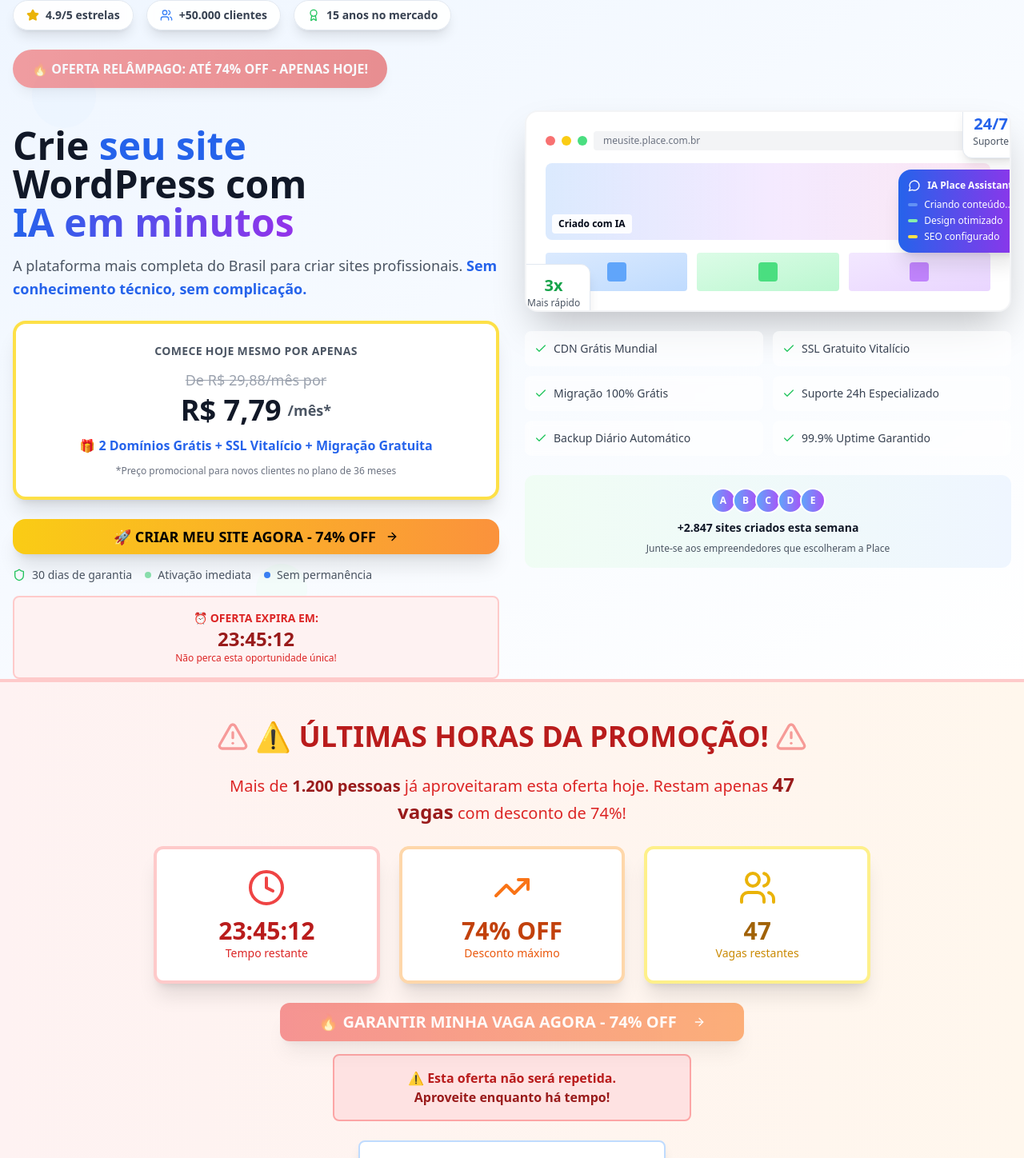
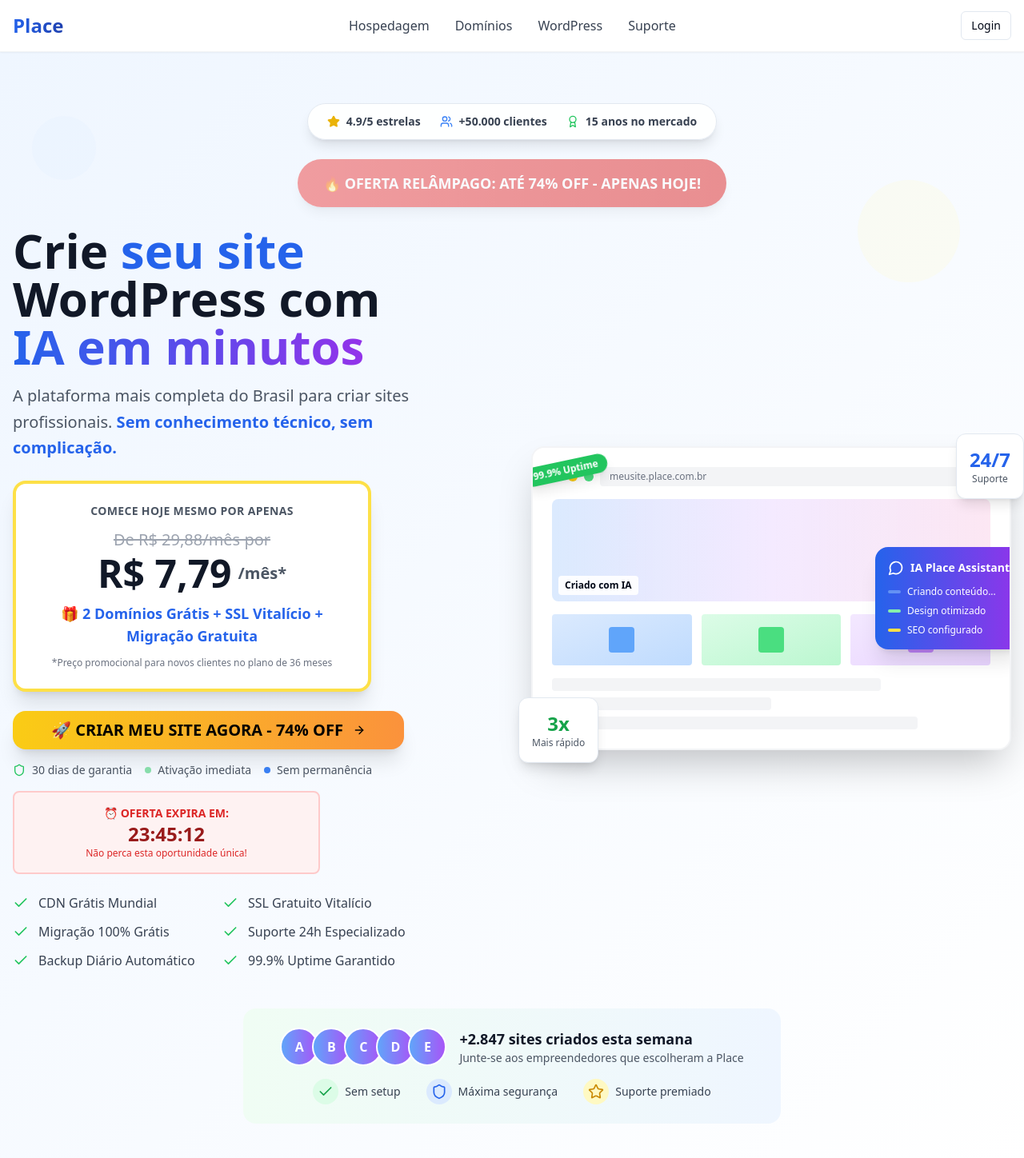
Before and after one commit to heroncosmo/cre, a React (Vite) app: page / in a window 1280 px wide. Shown: the top 1448 px of the page at 80% size. Built offline with nearby package versions, Linux system fonts and the light colour scheme.

Commit message:
Reverted to commit 335d9e756aa0c78b4ffb024ec25d0dd81480278d

```diff
--- a/src/components/HeroSection.tsx
+++ b/src/components/HeroSection.tsx
@@ -5,7 +5,7 @@ import { Check, Shield, MessageCircle, Star, Users, Award, ArrowRight } from 'lu
 
 export const HeroSection = () => {
   return (
-    <section className="min-h-screen bg-gradient-to-br from-blue-50 to-white flex items-center relative overflow-hidden">
+    <section className="bg-gradient-to-br from-blue-50 to-white py-8 md:py-16 relative overflow-hidden">
       {/* Background Elements */}
       <div className="absolute inset-0">
         <div className="absolute top-20 left-10 w-20 h-20 bg-blue-100 rounded-full opacity-20"></div>
@@ -14,35 +14,37 @@ export const HeroSection = () => {
       </div>
 
       <div className="container mx-auto px-4 relative">
-        <div className="grid lg:grid-cols-2 gap-8 items-center">
-          {/* Left Content - Informações principais */}
-          <div className="space-y-6">
-            {/* Trust Bar no topo */}
-            <div className="flex flex-wrap justify-center lg:justify-start items-center gap-4 mb-4">
-              <div className="flex items-center space-x-2 bg-white/90 backdrop-blur-sm rounded-full px-4 py-2 shadow-lg border">
+        {/* Trust Bar - Primeira coisa que o usuário vê */}
+        <div className="text-center mb-6">
+          <div className="inline-flex items-center space-x-6 bg-white/90 backdrop-blur-sm rounded-full px-6 py-3 shadow-lg border">
+            <div className="flex items-center space-x-2 text-sm">
               <Star className="w-4 h-4 text-yellow-500 fill-current" />
-                <span className="font-semibold text-gray-700 text-sm">4.9/5 estrelas</span>
+              <span className="font-semibold text-gray-700">4.9/5 estrelas</span>
             </div>
-              <div className="flex items-center space-x-2 bg-white/90 backdrop-blur-sm rounded-full px-4 py-2 shadow-lg border">
+            <div className="flex items-center space-x-2 text-sm">
               <Users className="w-4 h-4 text-blue-500" />
-                <span className="font-semibold text-gray-700 text-sm">+50.000 clientes</span>
+              <span className="font-semibold text-gray-700">+50.000 clientes</span>
             </div>
-              <div className="flex items-center space-x-2 bg-white/90 backdrop-blur-sm rounded-full px-4 py-2 shadow-lg border">
+            <div className="flex items-center space-x-2 text-sm">
               <Award className="w-4 h-4 text-green-500" />
-                <span className="font-semibold text-gray-700 text-sm">15 anos no mercado</span>
+              <span className="font-semibold text-gray-700">15 anos no mercado</span>
+            </div>
           </div>
         </div>
 
-            {/* Oferta urgente */}
-            <div className="text-center lg:text-left">
-              <div className="inline-flex items-center bg-gradient-to-r from-red-500 to-red-600 text-white px-6 py-3 rounded-full text-base font-bold shadow-lg animate-pulse mb-6">
+        {/* Discount Badge - Urgência imediata */}
+        <div className="text-center mb-6">
+          <div className="inline-flex items-center bg-gradient-to-r from-red-500 to-red-600 text-white px-8 py-4 rounded-full text-lg font-bold shadow-lg animate-pulse">
             🔥 OFERTA RELÂMPAGO: ATÉ 74% OFF - APENAS HOJE!
           </div>
         </div>
 
-            {/* Headline principal */}
-            <div className="space-y-4 text-center lg:text-left">
-              <h1 className="text-4xl md:text-5xl font-bold text-gray-900 leading-tight">
+        <div className="grid lg:grid-cols-2 gap-8 lg:gap-12 items-center">
+          {/* Left Content - Hierarquia visual clara */}
+          <div className="space-y-6 text-center lg:text-left">
+            {/* Main Headline - Problema + Solução */}
+            <div className="space-y-4">
+              <h1 className="text-4xl md:text-5xl lg:text-6xl font-bold text-gray-900 leading-tight">
                 Crie <span className="text-blue-600 relative">
                   seu site
                   <div className="absolute -bottom-2 left-0 w-full h-3 bg-yellow-200 opacity-50 -z-10"></div>
@@ -51,23 +53,23 @@ export const HeroSection = () => {
                 <span className="bg-gradient-to-r from-blue-600 to-purple-600 bg-clip-text text-transparent">IA em minutos</span>
               </h1>
 
-              <p className="text-lg text-gray-600 leading-relaxed">
+              <p className="text-xl text-gray-600 leading-relaxed max-w-lg mx-auto lg:mx-0">
                 A plataforma mais completa do Brasil para criar sites profissionais.
                 <span className="font-semibold text-blue-600"> Sem conhecimento técnico, sem complicação.</span>
               </p>
             </div>
 
-            {/* Pricing Box */}
-            <div className="bg-white rounded-2xl p-6 shadow-xl border-4 border-yellow-300">
+            {/* Pricing Centralizado - Foco na oferta */}
+            <div className="bg-white rounded-2xl p-6 shadow-xl border-4 border-yellow-300 mx-auto lg:mx-0 max-w-md">
               <div className="text-center space-y-3">
                 <div className="text-gray-600 text-sm uppercase tracking-wide font-semibold">Comece hoje mesmo por apenas</div>
                 <div className="space-y-1">
-                  <div className="text-gray-400 line-through text-lg">De R$ 29,88/mês por</div>
-                  <div className="text-4xl font-bold text-gray-900 flex items-center justify-center">
-                    R$ 7,79<span className="text-lg text-gray-600 ml-2">/mês*</span>
+                  <div className="text-gray-400 line-through text-xl font-medium">De R$ 29,88/mês por</div>
+                  <div className="text-5xl font-bold text-gray-900 flex items-center justify-center">
+                    R$ 7,79<span className="text-xl text-gray-600 ml-2">/mês*</span>
                   </div>
                 </div>
-                <div className="text-blue-600 font-semibold">
+                <div className="text-blue-600 font-semibold text-lg">
                   🎁 2 Domínios Grátis + SSL Vitalício + Migração Gratuita
                 </div>
                 <div className="text-xs text-gray-500">
@@ -76,19 +78,20 @@ export const HeroSection = () => {
               </div>
             </div>
 
-            {/* CTA Principal */}
+            {/* CTA Principal - Destaque máximo */}
             <div className="space-y-4">
               <Button
                 size="lg"
-                className="bg-gradient-to-r from-yellow-400 to-orange-400 hover:from-yellow-500 hover:to-orange-500 text-black font-bold px-8 py-4 text-lg rounded-2xl shadow-xl hover:shadow-2xl transition-all duration-300 w-full transform hover:scale-105 relative overflow-hidden group"
+                className="bg-gradient-to-r from-yellow-400 to-orange-400 hover:from-yellow-500 hover:to-orange-500 text-black font-bold px-12 py-6 text-xl rounded-2xl shadow-xl hover:shadow-2xl transition-all duration-300 w-full lg:w-auto transform hover:scale-105 relative overflow-hidden group"
               >
                 <span className="relative z-10 flex items-center justify-center">
                   🚀 CRIAR MEU SITE AGORA - 74% OFF
-                  <ArrowRight className="w-5 h-5 ml-3 group-hover:translate-x-1 transition-transform" />
+                  <ArrowRight className="w-6 h-6 ml-3 group-hover:translate-x-1 transition-transform" />
                 </span>
+                <div className="absolute inset-0 bg-gradient-to-r from-white/20 to-transparent opacity-0 group-hover:opacity-100 transition-opacity duration-300"></div>
               </Button>
 
-              {/* Garantias */}
+              {/* Garantias imediatas */}
               <div className="flex flex-wrap justify-center lg:justify-start items-center gap-4 text-sm text-gray-600">
                 <div className="flex items-center space-x-2">
                   <Shield className="w-4 h-4 text-green-500" />
@@ -105,7 +108,7 @@ export const HeroSection = () => {
               </div>
 
               {/* Timer de urgência */}
-              <div className="bg-red-50 border-2 border-red-200 rounded-lg p-4">
+              <div className="bg-red-50 border-2 border-red-200 rounded-lg p-4 max-w-sm mx-auto lg:mx-0">
                 <div className="text-center">
                   <div className="text-red-600 font-bold text-sm">⏰ OFERTA EXPIRA EM:</div>
                   <div className="text-red-800 font-bold text-2xl">23:45:12</div>
@@ -113,13 +116,40 @@ export const HeroSection = () => {
                 </div>
               </div>
             </div>
+
+            {/* Benefits List - Reforço de valor */}
+            <div className="grid md:grid-cols-2 gap-3 max-w-lg mx-auto lg:mx-0">
+              <div className="flex items-center space-x-3">
+                <Check className="w-5 h-5 text-green-500 flex-shrink-0" />
+                <span className="text-gray-700 font-medium">CDN Grátis Mundial</span>
+              </div>
+              <div className="flex items-center space-x-3">
+                <Check className="w-5 h-5 text-green-500 flex-shrink-0" />
+                <span className="text-gray-700 font-medium">SSL Gratuito Vitalício</span>
+              </div>
+              <div className="flex items-center space-x-3">
+                <Check className="w-5 h-5 text-green-500 flex-shrink-0" />
+                <span className="text-gray-700 font-medium">Migração 100% Grátis</span>
+              </div>
+              <div className="flex items-center space-x-3">
+                <Check className="w-5 h-5 text-green-500 flex-shrink-0" />
+                <span className="text-gray-700 font-medium">Suporte 24h Especializado</span>
+              </div>
+              <div className="flex items-center space-x-3">
+                <Check className="w-5 h-5 text-green-500 flex-shrink-0" />
+                <span className="text-gray-700 font-medium">Backup Diário Automático</span>
+              </div>
+              <div className="flex items-center space-x-3">
+                <Check className="w-5 h-5 text-green-500 flex-shrink-0" />
+                <span className="text-gray-700 font-medium">99.9% Uptime Garantido</span>
+              </div>
+            </div>
           </div>
 
-          {/* Right Content - Demo visual + Benefits */}
-          <div className="space-y-6">
-            {/* Mockup do site */}
+          {/* Right Content - Visual demonstrativo */}
+          <div className="relative order-first lg:order-last">
             <div className="bg-white rounded-2xl shadow-2xl p-6 border-2 border-gray-100 relative overflow-hidden">
-              {/* Browser mockup */}
+              {/* Mockup Header */}
               <div className="flex items-center space-x-2 mb-4">
                 <div className="w-3 h-3 bg-red-400 rounded-full"></div>
                 <div className="w-3 h-3 bg-yellow-400 rounded-full"></div>
@@ -129,110 +159,116 @@ export const HeroSection = () => {
                 </div>
               </div>
 
-              {/* Site content mockup */}
+              {/* Mockup Content */}
               <div className="space-y-4">
-                <div className="h-24 bg-gradient-to-r from-blue-100 via-purple-100 to-pink-100 rounded-lg relative overflow-hidden">
+                <div className="h-32 bg-gradient-to-r from-blue-100 via-purple-100 to-pink-100 rounded-lg relative overflow-hidden">
                   <div className="absolute inset-0 bg-gradient-to-r from-transparent via-white/20 to-transparent animate-pulse"></div>
                   <div className="absolute bottom-2 left-2 bg-white/90 rounded px-2 py-1 text-xs font-semibold">
                     Criado com IA
                   </div>
-                  <div className="absolute top-2 right-2 bg-green-500 text-white px-2 py-1 rounded-full text-xs font-bold">
-                    99.9% Uptime
+                </div>
+                <div className="grid grid-cols-3 gap-3">
+                  <div className="h-16 bg-gradient-to-br from-blue-100 to-blue-200 rounded flex items-center justify-center">
+                    <div className="w-8 h-8 bg-blue-400 rounded"></div>
+                  </div>
+                  <div className="h-16 bg-gradient-to-br from-green-100 to-green-200 rounded flex items-center justify-center">
+                    <div className="w-8 h-8 bg-green-400 rounded"></div>
+                  </div>
+                  <div className="h-16 bg-gradient-to-br from-purple-100 to-purple-200 rounded flex items-center justify-center">
+                    <div className="w-8 h-8 bg-purple-400 rounded"></div>
                   </div>
                 </div>
-                <div className="grid grid-cols-3 gap-3">
-                  <div className="h-12 bg-gradient-to-br from-blue-100 to-blue-200 rounded flex items-center justify-center">
-                    <div className="w-6 h-6 bg-blue-400 rounded"></div>
-                  </div>
-                  <div className="h-12 bg-gradient-to-br from-green-100 to-green-200 rounded flex items-center justify-center">
-                    <div className="w-6 h-6 bg-green-400 rounded"></div>
-                  </div>
-                  <div className="h-12 bg-gradient-to-br from-purple-100 to-purple-200 rounded flex items-center justify-center">
-                    <div className="w-6 h-6 bg-purple-400 rounded"></div>
-                  </div>
+                <div className="space-y-2">
+                  <div className="h-4 bg-gray-100 rounded w-3/4"></div>
+                  <div className="h-4 bg-gray-100 rounded w-1/2"></div>
+                  <div className="h-4 bg-gray-100 rounded w-5/6"></div>
                 </div>
               </div>
 
-              {/* IA Assistant */}
+              {/* AI Assistant Floating */}
               <div className="absolute -right-4 top-1/2 transform -translate-y-1/2 z-10">
-                <div className="bg-gradient-to-r from-blue-600 to-purple-600 text-white p-3 rounded-2xl shadow-xl">
-                  <div className="flex items-center space-x-2 mb-2">
-                    <MessageCircle className="w-4 h-4" />
-                    <span className="font-semibold text-xs">IA Place Assistant</span>
+                <div className="bg-gradient-to-r from-blue-600 to-purple-600 text-white p-4 rounded-2xl shadow-xl">
+                  <div className="flex items-center space-x-2 mb-3">
+                    <MessageCircle className="w-5 h-5" />
+                    <span className="font-semibold text-sm">IA Place Assistant</span>
                   </div>
-                  <div className="space-y-1 text-xs">
+                  <div className="space-y-2 text-xs">
                     <div className="flex items-center space-x-2">
-                      <div className="w-3 h-1 bg-blue-300 rounded animate-pulse"></div>
+                      <div className="w-4 h-1 bg-blue-300 rounded animate-pulse"></div>
                       <span>Criando conteúdo...</span>
                     </div>
                     <div className="flex items-center space-x-2">
-                      <div className="w-3 h-1 bg-green-300 rounded"></div>
+                      <div className="w-4 h-1 bg-green-300 rounded"></div>
                       <span>Design otimizado</span>
                     </div>
                     <div className="flex items-center space-x-2">
-                      <div className="w-3 h-1 bg-yellow-300 rounded"></div>
+                      <div className="w-4 h-1 bg-yellow-300 rounded"></div>
                       <span>SEO configurado</span>
                     </div>
                   </div>
                 </div>
               </div>
 
-              {/* Performance badges */}
-              <div className="absolute -bottom-3 -left-3 bg-white rounded-xl shadow-lg p-3 border">
+              {/* Performance Badge */}
+              <div className="absolute -left-3 top-4">
+                <div className="bg-green-500 text-white px-3 py-1 rounded-full text-xs font-bold shadow-lg transform -rotate-12">
+                  99.9% Uptime
+                </div>
+              </div>
+            </div>
+
+            {/* Floating Stats */}
+            <div className="absolute -bottom-4 -left-4 bg-white rounded-xl shadow-lg p-4 border">
               <div className="text-center">
-                  <div className="text-xl font-bold text-green-600">3x</div>
+                <div className="text-2xl font-bold text-green-600">3x</div>
                 <div className="text-xs text-gray-600">Mais rápido</div>
               </div>
             </div>
 
-              <div className="absolute -top-3 -right-3 bg-white rounded-xl shadow-lg p-3 border">
+            <div className="absolute -top-4 -right-4 bg-white rounded-xl shadow-lg p-4 border">
               <div className="text-center">
-                  <div className="text-xl font-bold text-blue-600">24/7</div>
+                <div className="text-2xl font-bold text-blue-600">24/7</div>
                 <div className="text-xs text-gray-600">Suporte</div>
               </div>
             </div>
           </div>
-
-            {/* Benefits List */}
-            <div className="grid grid-cols-2 gap-3">
-              <div className="flex items-center space-x-2 bg-white/60 backdrop-blur-sm rounded-lg p-3">
-                <Check className="w-4 h-4 text-green-500 flex-shrink-0" />
-                <span className="text-gray-700 font-medium text-sm">CDN Grátis Mundial</span>
-              </div>
-              <div className="flex items-center space-x-2 bg-white/60 backdrop-blur-sm rounded-lg p-3">
-                <Check className="w-4 h-4 text-green-500 flex-shrink-0" />
-                <span className="text-gray-700 font-medium text-sm">SSL Gratuito Vitalício</span>
-              </div>
-              <div className="flex items-center space-x-2 bg-white/60 backdrop-blur-sm rounded-lg p-3">
-                <Check className="w-4 h-4 text-green-500 flex-shrink-0" />
-                <span className="text-gray-700 font-medium text-sm">Migração 100% Grátis</span>
-              </div>
-              <div className="flex items-center space-x-2 bg-white/60 backdrop-blur-sm rounded-lg p-3">
-                <Check className="w-4 h-4 text-green-500 flex-shrink-0" />
-                <span className="text-gray-700 font-medium text-sm">Suporte 24h Especializado</span>
-              </div>
-              <div className="flex items-center space-x-2 bg-white/60 backdrop-blur-sm rounded-lg p-3">
-                <Check className="w-4 h-4 text-green-500 flex-shrink-0" />
-                <span className="text-gray-700 font-medium text-sm">Backup Diário Automático</span>
-              </div>
-              <div className="flex items-center space-x-2 bg-white/60 backdrop-blur-sm rounded-lg p-3">
-                <Check className="w-4 h-4 text-green-500 flex-shrink-0" />
-                <span className="text-gray-700 font-medium text-sm">99.9% Uptime Garantido</span>
-              </div>
         </div>
 
-            {/* Social Proof Final */}
-            <div className="bg-gradient-to-r from-green-50 to-blue-50 rounded-xl p-4">
-              <div className="text-center space-y-2">
-                <div className="flex justify-center -space-x-1">
+        {/* Social Proof em tempo real */}
+        <div className="mt-12 text-center">
+          <div className="bg-gradient-to-r from-green-50 to-blue-50 rounded-2xl p-6 max-w-2xl mx-auto">
+            <div className="flex items-center justify-center space-x-4 mb-4">
+              <div className="flex -space-x-2">
                 {[1,2,3,4,5].map((i) => (
-                    <div key={i} className="w-8 h-8 bg-gradient-to-r from-blue-400 to-purple-500 rounded-full border-2 border-white flex items-center justify-center text-white font-bold text-xs">
+                  <div key={i} className="w-12 h-12 bg-gradient-to-r from-blue-400 to-purple-500 rounded-full border-2 border-white flex items-center justify-center text-white font-bold">
                     {String.fromCharCode(64 + i)}
                   </div>
                 ))}
               </div>
-                <div className="text-sm font-semibold text-gray-900">+2.847 sites criados esta semana</div>
-                <div className="text-xs text-gray-600">Junte-se aos empreendedores que escolheram a Place</div>
+              <div className="text-left">
+                <div className="text-lg font-semibold text-gray-900">+2.847 sites criados esta semana</div>
+                <div className="text-sm text-gray-600">Junte-se aos empreendedores que escolheram a Place</div>
+              </div>
+            </div>
+
+            <div className="flex justify-center items-center space-x-8 text-sm text-gray-700">
+              <div className="flex items-center space-x-2">
+                <div className="w-8 h-8 bg-green-100 rounded-full flex items-center justify-center">
+                  <Check className="w-5 h-5 text-green-600" />
+                </div>
+                <span className="font-medium">Sem setup</span>
+              </div>
+              <div className="flex items-center space-x-2">
+                <div className="w-8 h-8 bg-blue-100 rounded-full flex items-center justify-center">
+                  <Shield className="w-5 h-5 text-blue-600" />
+                </div>
+                <span className="font-medium">Máxima segurança</span>
+              </div>
+              <div className="flex items-center space-x-2">
+                <div className="w-8 h-8 bg-yellow-100 rounded-full flex items-center justify-center">
+                  <Star className="w-5 h-5 text-yellow-600" />
+                </div>
+                <span className="font-medium">Suporte premiado</span>
               </div>
             </div>
           </div>
--- a/src/pages/Index.tsx
+++ b/src/pages/Index.tsx
@@ -14,10 +14,12 @@ import { PerformanceSection } from '../components/PerformanceSection';
 import { SpeedSection } from '../components/SpeedSection';
 import { FinalCTASection } from '../components/FinalCTASection';
 import { Footer } from '../components/Footer';
+import { Header } from '../components/Header';
 
 const Index = () => {
   return (
     <div className="min-h-screen bg-white">
+      <Header />
       <HeroSection />
       <UrgencySection />
       <SocialProofSection />
```
Lines whose indentation alone changed are shown as unchanged.
